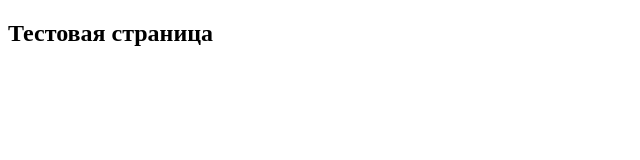
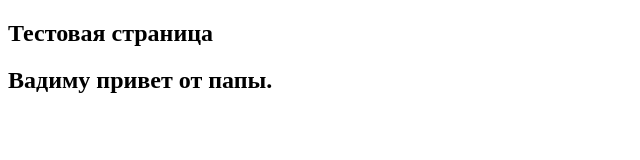
Before and after one commit to dbazim/Zeqhgavias, a plain HTML site: page index.html in a window 1280 px wide. Shown: the whole page, without its empty margins (0-640 px from the left). Drawn offline with Linux system fonts and the light colour scheme.

Commit message:
Update index.html

```diff
--- a/index.html
+++ b/index.html
@@ -5,5 +5,6 @@
 	</head>
 	<body>
 	<H2> Тестовая страница<H2>
+Вадиму привет от папы.
 	</body>
 </html>
```
